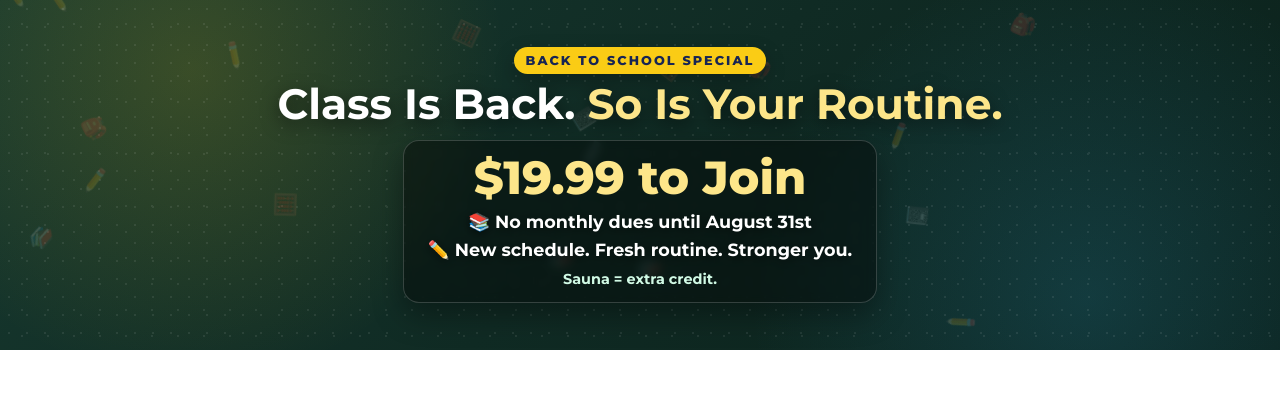
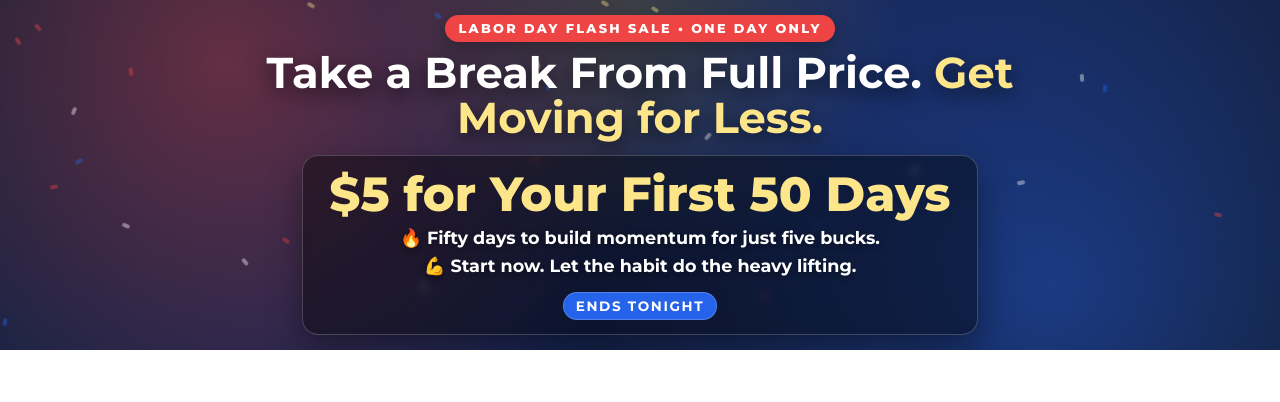
Before and after one commit to ni8504/novbanner, a plain HTML site: page index.html in a window 1280 px wide. Drawn offline with Linux system fonts and the light colour scheme.

Commit message:
Update index.html

```diff
--- a/index.html
+++ b/index.html
@@ -3,7 +3,7 @@
 <head>
   <meta charset="UTF-8" />
   <meta name="viewport" content="width=device-width, initial-scale=1" />
-  <title>FitClub • Back to School Special</title>
+  <title>FitClub • Labor Day Flash Sale</title>
 
   <link href="https://fonts.googleapis.com/css2?family=Montserrat:wght@700;800&display=swap" rel="stylesheet" />
 
@@ -29,32 +29,27 @@
       padding:12px;
     }
 
-    /* Chalkboard-style background */
+    /* Labor Day / late-summer patriotic background */
     .bg{
       position:absolute;
       inset:0;
       z-index:0;
       background:
-        radial-gradient(circle at 15% 20%, rgba(250,204,21,.16), transparent 28%),
-        radial-gradient(circle at 85% 85%, rgba(56,189,248,.15), transparent 30%),
-        linear-gradient(135deg,#17392f 0%,#102b24 50%,#0b211b 100%);
+        radial-gradient(circle at 15% 15%, rgba(239,68,68,.38), transparent 32%),
+        radial-gradient(circle at 85% 85%, rgba(37,99,235,.42), transparent 34%),
+        radial-gradient(circle at 50% 0%, rgba(250,204,21,.16), transparent 30%),
+        linear-gradient(135deg,#0b1f3a 0%,#172554 50%,#111827 100%);
+      background-size:120% 120%,120% 120%,120% 120%,100% 100%;
+      animation:bgshift 20s ease-in-out infinite alternate;
     }
 
-    /* faint chalk speckle */
-    .bg::after{
-      content:"";
-      position:absolute;
-      inset:0;
-      opacity:.08;
-      background-image:
-        radial-gradient(#fff 1px, transparent 1px),
-        radial-gradient(#fff 1px, transparent 1px);
-      background-size:18px 18px,26px 26px;
-      background-position:0 0,9px 11px;
+    @keyframes bgshift{
+      from{background-position:0 0,100% 100%,50% 0,0 0}
+      to{background-position:15% 15%,85% 85%,55% 10%,100% 100%}
     }
 
-    /* Floating school doodles */
-    .doodles{
+    /* Subtle celebratory pieces */
+    .confetti{
       position:absolute;
       inset:0;
       z-index:1;
@@ -62,17 +57,19 @@
       overflow:hidden;
     }
 
-    .doodle{
+    .piece{
       position:absolute;
-      top:-12%;
-      opacity:.16;
-      font-size:20px;
+      top:-10%;
+      width:8px;
+      height:4px;
+      border-radius:2px;
+      opacity:.4;
       animation:fall linear infinite;
     }
 
     @keyframes fall{
       from{transform:translateY(0) rotate(0deg)}
-      to{transform:translateY(115vh) rotate(360deg)}
+      to{transform:translateY(115vh) rotate(720deg)}
     }
 
     .content{
@@ -84,22 +81,22 @@
     .kicker{
       display:inline-block;
       margin-bottom:8px;
-      padding:6px 12px;
+      padding:6px 13px;
       border-radius:999px;
-      background:#facc15;
-      color:#172554;
+      background:#ef4444;
+      color:#fff;
       font-size:clamp(.65rem,1.8vw,.8rem);
       font-weight:800;
-      letter-spacing:.16em;
+      letter-spacing:.18em;
       text-transform:uppercase;
-      box-shadow:0 8px 20px rgba(0,0,0,.25);
+      box-shadow:0 8px 20px rgba(0,0,0,.28);
     }
 
     h1{
-      font-size:clamp(1.6rem,4.7vw,2.65rem);
+      font-size:clamp(1.6rem,4.5vw,2.7rem);
       line-height:1.05;
       margin-bottom:14px;
-      text-shadow:0 5px 18px rgba(0,0,0,.55);
+      text-shadow:0 6px 20px rgba(0,0,0,.6);
     }
 
     .accent{
@@ -109,16 +106,16 @@
     .card{
       display:inline-block;
       max-width:95%;
-      padding:14px 24px;
+      padding:14px 26px;
       border-radius:16px;
-      background:rgba(0,0,0,.40);
+      background:rgba(0,0,0,.42);
       backdrop-filter:blur(5px);
-      border:1px solid rgba(255,255,255,.18);
-      box-shadow:0 12px 30px rgba(0,0,0,.35);
+      border:1px solid rgba(255,255,255,.20);
+      box-shadow:0 14px 34px rgba(0,0,0,.38);
     }
 
     .price{
-      font-size:clamp(1.9rem,5vw,2.9rem);
+      font-size:clamp(2rem,5vw,3rem);
       line-height:1;
       color:#fde68a;
       font-weight:900;
@@ -129,17 +126,24 @@
       font-size:clamp(.9rem,2.2vw,1.1rem);
       line-height:1.35;
       margin:5px 0;
-      text-shadow:0 2px 10px rgba(0,0,0,.5);
+      text-shadow:0 2px 10px rgba(0,0,0,.55);
     }
 
-    .small-line{
-      margin-top:8px;
-      font-size:clamp(.75rem,1.8vw,.9rem);
-      color:#d1fae5;
+    .urgency{
+      display:inline-block;
+      margin-top:9px;
+      padding:5px 12px;
+      border-radius:999px;
+      background:#2563eb;
+      border:1px solid rgba(255,255,255,.2);
+      font-size:clamp(.7rem,1.7vw,.85rem);
+      letter-spacing:.12em;
+      text-transform:uppercase;
     }
 
     @media (prefers-reduced-motion:reduce){
-      .doodle{animation:none}
+      .bg{animation:none}
+      .piece{animation:none}
     }
   </style>
 </head>
@@ -150,34 +154,35 @@
 
     <div class="bg"></div>
 
-    <div class="doodles" id="doodles" aria-hidden="true"></div>
+    <div class="confetti" id="confetti" aria-hidden="true"></div>
 
     <div class="content">
 
       <div class="kicker">
-        Back to School Special
+        Labor Day Flash Sale • One Day Only
       </div>
 
       <h1>
-        Class Is Back. <span class="accent">So Is Your Routine.</span>
+        Take a Break From Full Price.
+        <span class="accent">Get Moving for Less.</span>
       </h1>
 
       <div class="card">
 
         <div class="price">
-          $19.99 to Join
+          $5 for Your First 50 Days
         </div>
 
         <div class="line">
-          📚 No monthly dues until <strong>August 31st</strong>
+          🔥 Fifty days to build momentum for just five bucks.
         </div>
 
         <div class="line">
-          ✏️ New schedule. Fresh routine. Stronger you.
+          💪 Start now. Let the habit do the heavy lifting.
         </div>
 
-        <div class="small-line">
-          Sauna = extra credit.
+        <div class="urgency">
+          Ends Tonight
         </div>
 
       </div>
@@ -187,18 +192,19 @@
   </div>
 
   <script>
-    const doodles = document.getElementById('doodles');
+    const container = document.getElementById('confetti');
+    const colors = ['#ef4444','#ffffff','#2563eb','#fde68a'];
 
-    const icons = ['✏️','📚','🎒','📓','📏','🧮'];
+    for(let i=0;i<55;i++){
+      const el = document.createElement('span');
 
-    for(let i=0;i<45;i++){
-      const el = document.createElement('span');
-      el.className = 'doodle';
-      el.textContent = icons[Math.floor(Math.random()*icons.length)];
+      el.className = 'piece';
       el.style.left = Math.random()*100 + '%';
+      el.style.background = colors[Math.floor(Math.random()*colors.length)];
       el.style.animationDuration = (8 + Math.random()*9) + 's';
-      el.style.animationDelay = (Math.random()*10) + 's';
-      doodles.appendChild(el);
+      el.style.animationDelay = (Math.random()*9) + 's';
+
+      container.appendChild(el);
     }
   </script>
 
```
